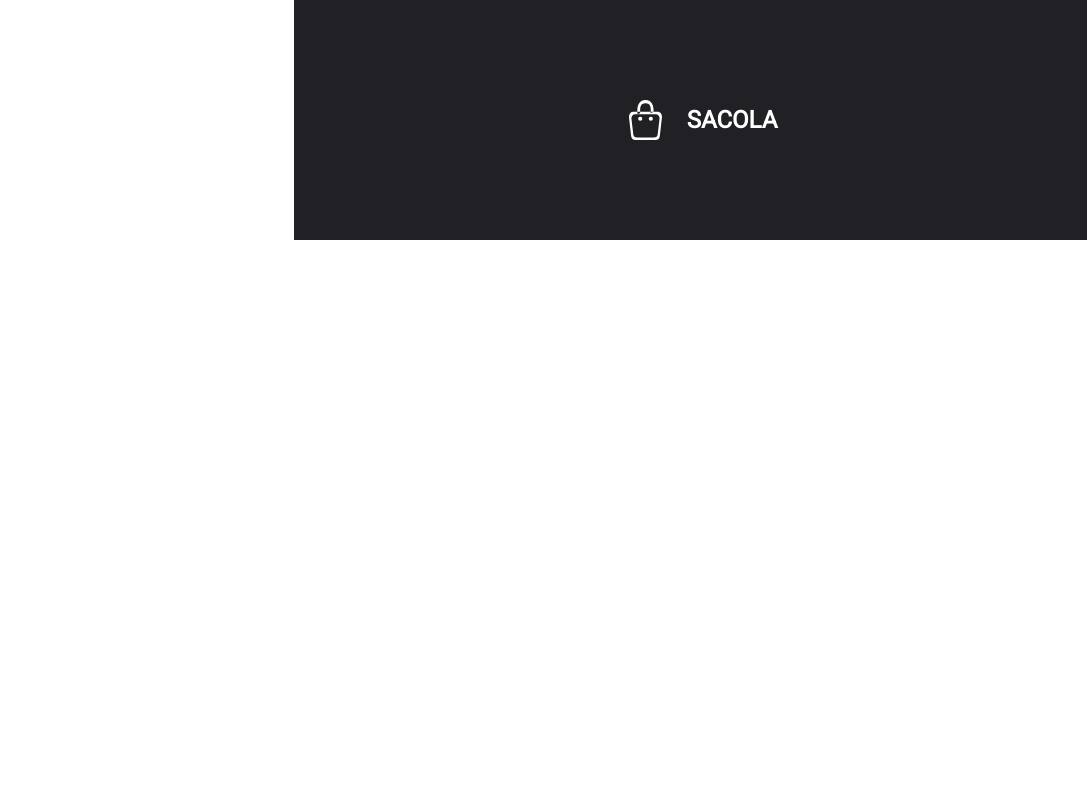
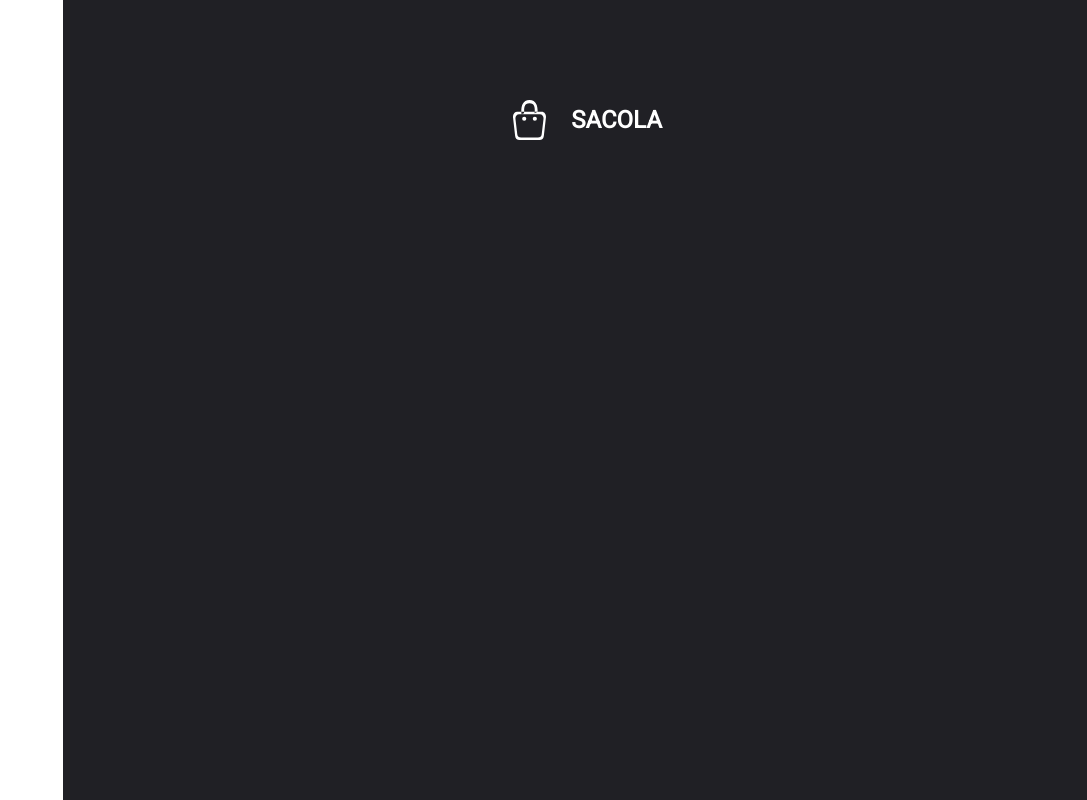
Before and after one commit to ligiaas/frontend-recruitment, a React (Create React App) app: page / in a window 1280 px wide. Shown: the whole page, without its empty margins (193-1280 px from the left). Built offline with nearby package versions, Linux system fonts and the light colour scheme.

Commit message:
adjustment bag size

```diff
--- a/src/components/bag/bag.styled.js
+++ b/src/components/bag/bag.styled.js
@@ -2,11 +2,12 @@ import styled from 'styled-components'
 
 const StyledBag = styled.div`
   background-color: rgb(32, 32, 37);
+  height: 100%;
   padding: 50px 25px;
   position: absolute;
   right: 0;
   top: 0px;
-  width: 793px;
+  width: ${props => props.width};
 `
 
 export { StyledBag }
--- a/src/components/bag/index.js
+++ b/src/components/bag/index.js
@@ -1,10 +1,14 @@
 import React from 'react'
+import useWindowSize from '../../utils/use-window-size'
 import Header from '../header'
 import { StyledBag } from './bag.styled'
 
 const Bag = () => {
+  const screen = useWindowSize()
+  const size = screen.width - (screen.width * 0.20)
+  console.log(screen)
   return (
-    <StyledBag>
+    <StyledBag width={`${size}px`}>
       <Header number={0} />
     </StyledBag>
   )
```
